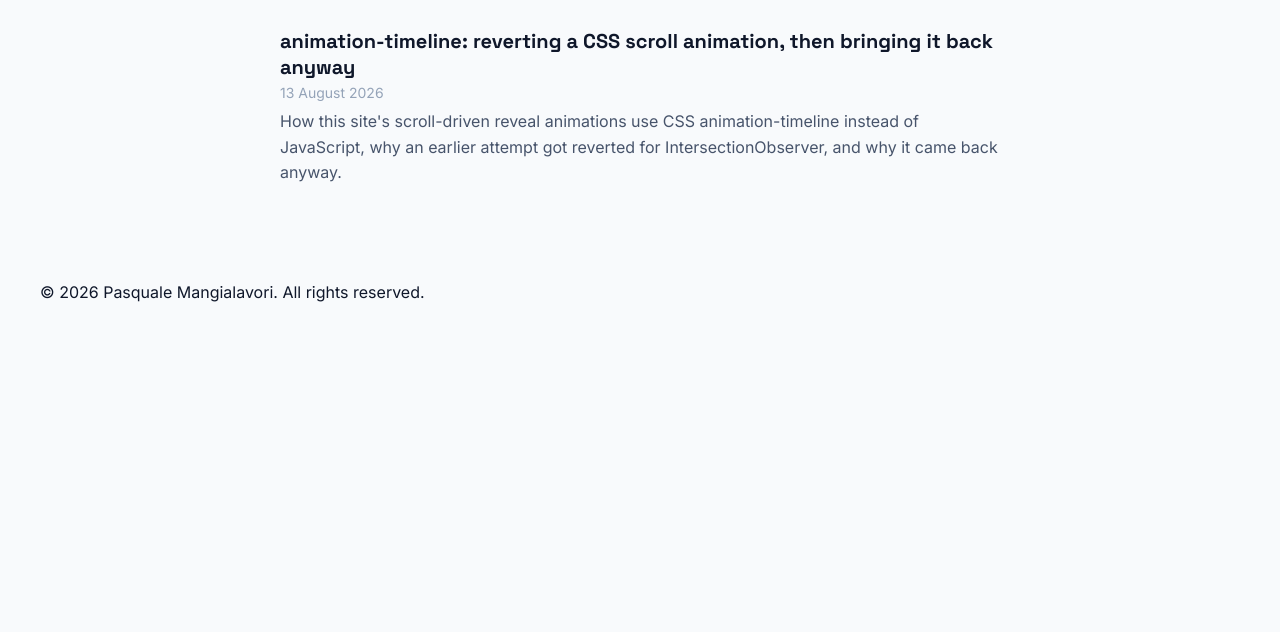
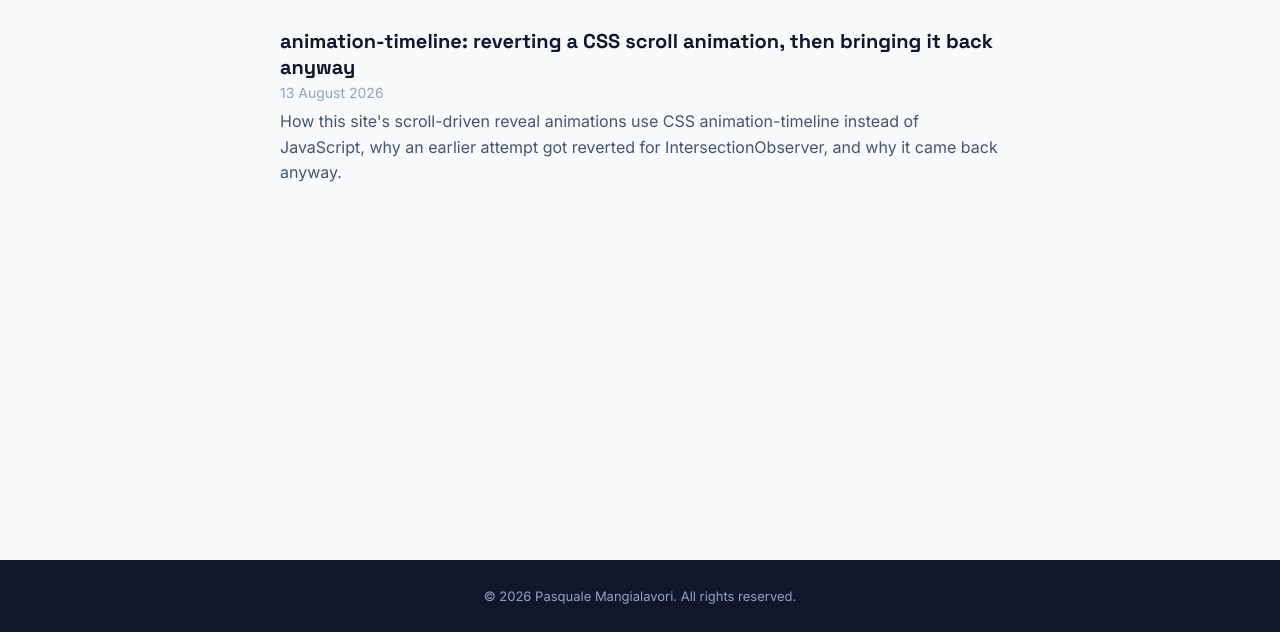
Before and after one commit to eatsjobs/eatsjobs.github.io, an Eleventy site: page blog/index.njk in a window 1280 px wide. Shown: the part 168-800 px from the top of the page. Built offline with nearby package versions, Linux system fonts and the light colour scheme; Eleventy itself is replaced by a stand-in of ours; files that its build step writes are made by us from their sources.

Commit message:
Fix the footer on short pages: wrong stylesheet, not stuck to the bottom
.site-footer/.footer-inner lived in css/contact.css, which only loads on
the homepage - blog pages rendered an unstyled footer since they never
load that file. Moved the rules to css/base.css (loaded everywhere),
matching the footer's actual scope as sitewide chrome, not something
specific to the contact section.

Separately, on pages shorter than the viewport (the blog, mainly), the
footer sat right after the content instead of at the bottom, leaving a
gap of blank space below it. Standard sticky-footer flex layout on body
(flex column, main flex: 1 0 auto) fixes that without affecting the
homepage, which already has enough content to fill the viewport.

```diff
--- a/css/base.css
+++ b/css/base.css
@@ -57,11 +57,18 @@ html {
 body {
   margin: 0;
   min-width: 320px;
+  min-height: 100vh;
+  display: flex;
+  flex-direction: column;
   background: var(--bg-light);
   color: var(--ink-950);
   font-family: "Inter", sans-serif;
   -webkit-font-smoothing: antialiased;
   text-rendering: optimizeLegibility;
+}
+
+main {
+  flex: 1 0 auto;
 }
 
 a {
@@ -140,3 +147,14 @@ ul {
   font-size: 17px;
   line-height: 1.7;
 }
+
+.site-footer {
+  padding: 28px 0;
+  background: var(--bg-dark);
+  color: var(--ink-400);
+  font-size: 13px;
+}
+
+.footer-inner {
+  text-align: center;
+}
--- a/css/contact.css
+++ b/css/contact.css
@@ -26,14 +26,3 @@
     }
   }
 }
-
-.site-footer {
-  padding: 28px 0;
-  background: var(--bg-dark);
-  color: var(--ink-400);
-  font-size: 13px;
-}
-
-.footer-inner {
-  text-align: center;
-}
```
